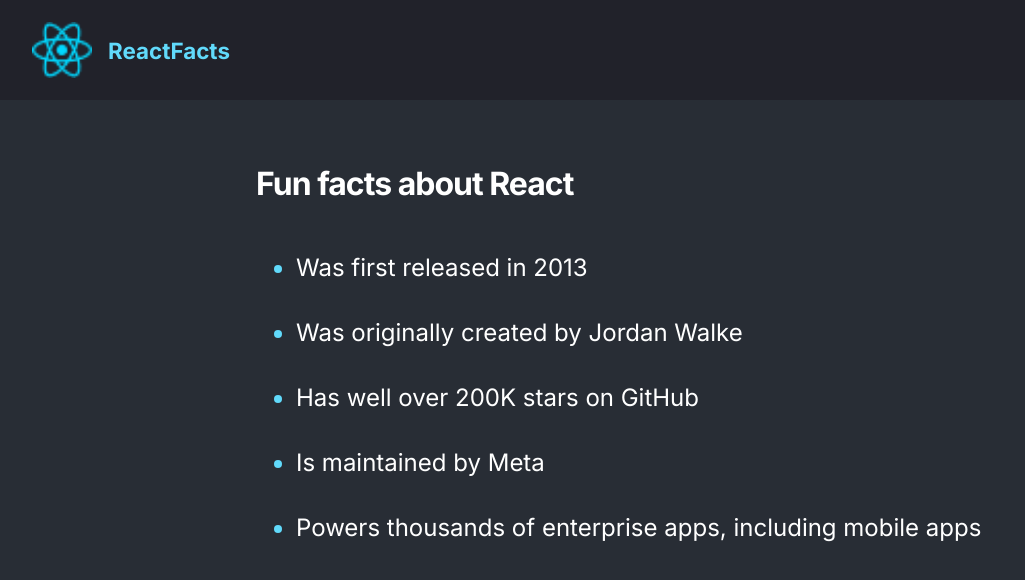
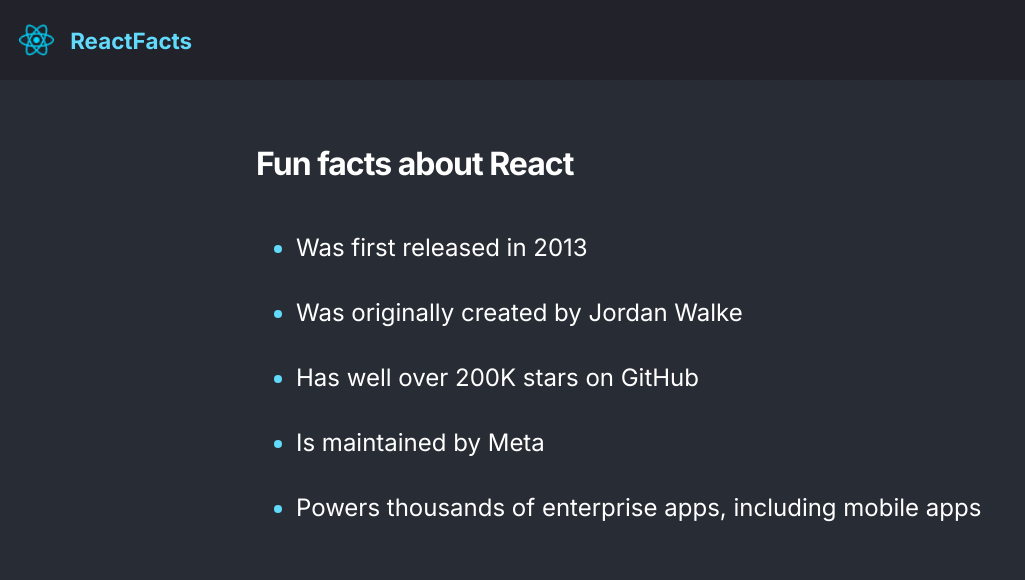
Before and after one commit to sumayya-yasin/React-static-page, a React (Vite) app: page / in a window 1280 px wide. Shown: the top 580 px of the page, without its empty margins (0-1025 px from the left). Built offline with nearby package versions, Linux system fonts and the light colour scheme.

Commit message:
first commit

```diff
--- a/src/index.css
+++ b/src/index.css
@@ -55,17 +55,11 @@
 
 @media screen and (min-width: 1024px) {
 
-  .header {
-    height: 100px;
+  .header__nav {
+    padding: 1.2rem;
   }
 
-  .header__nav {
-    padding: 2rem;
-  }
 
-  .header__logo {
-    width: 60px;
-  }
 
   .header__text {
     padding: 1rem;
```
